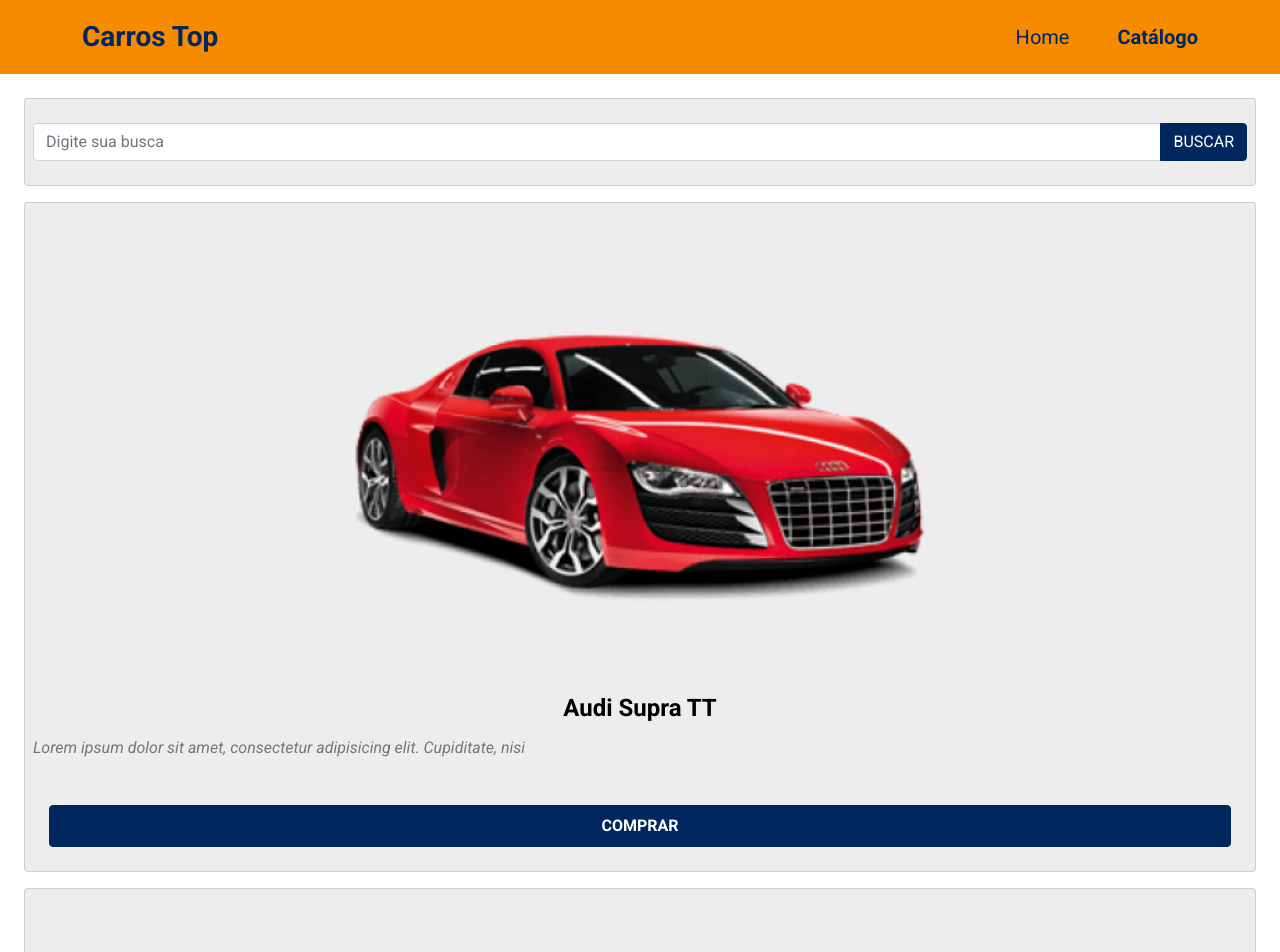
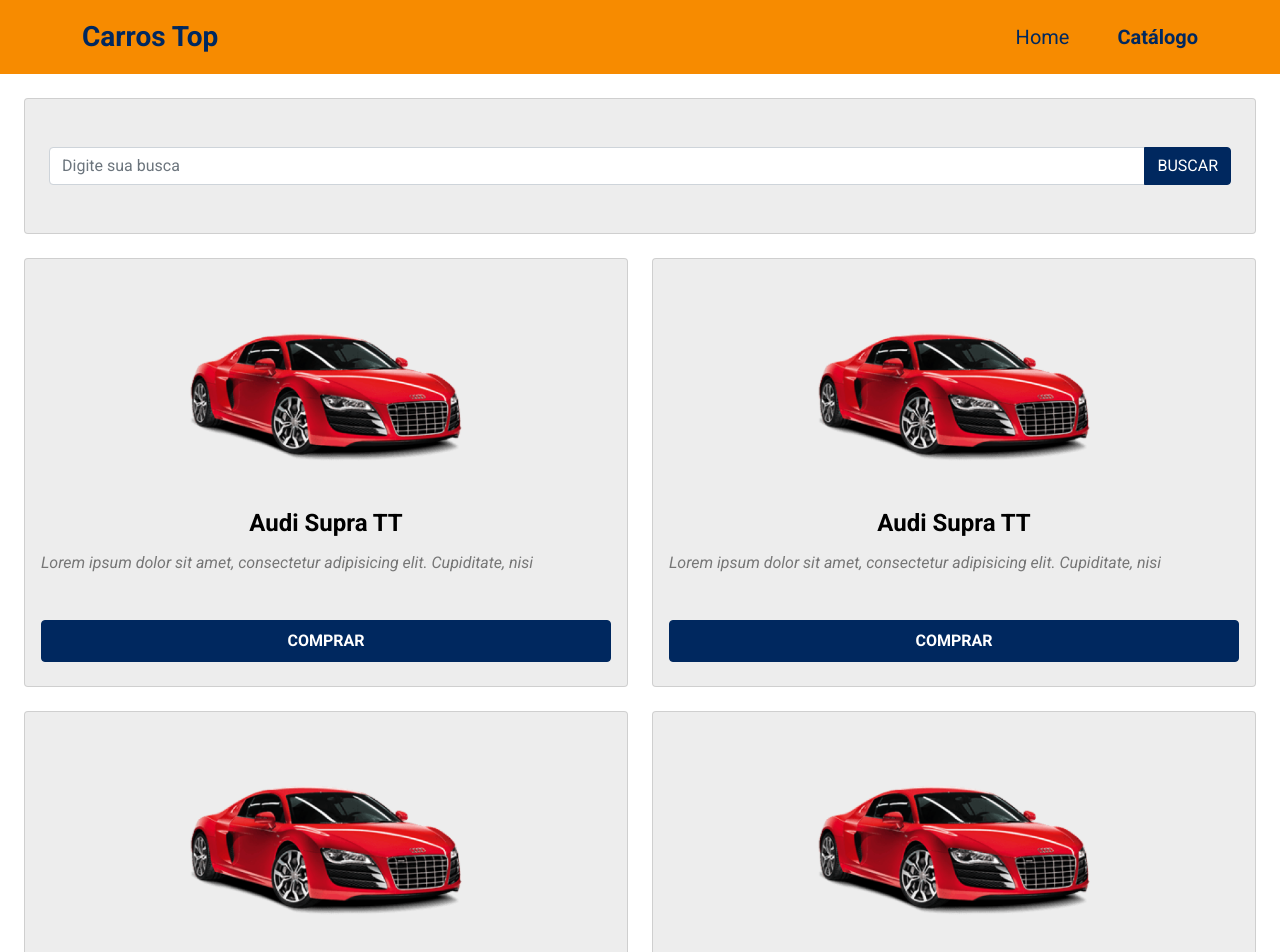
Before and after one commit to grasielaGomes/devsuperior-topcars, a React (Create React App) app: page /products in a window 1280 px wide. Shown: the top 952 px of the page. Built offline with nearby package versions, Linux system fonts and the light colour scheme.

Commit message:
styling search and product sm

```diff
--- a/src/components/Card/card.tsx
+++ b/src/components/Card/card.tsx
@@ -9,7 +9,7 @@
 export function Card({ children, color, hasShadow }: CardProps) {
   return (
     <div
-      className={`card rounded mb-3 ${
+      className={`card ${
         hasShadow ? "shadow" : "shadow-none"
       } text-center ${color}`}
     >
--- a/src/components/Product/product.tsx
+++ b/src/components/Product/product.tsx
@@ -2,20 +2,20 @@
 
 export function Product() {
   return (
-    <div className="py-4">
+    <div className="py-4 px-2">
       <img
         src={cardImg}
         alt="Carro mais top"
         className="col-10 col-md-6 mb-2"
       />
-      <div>
+      <div className="px-2">
         <p className="fs-4 fw-bold">Audi Supra TT</p>
-        <p className="text-black-50 fst-italic text-start px-2">
+        <p className="text-black-50 fst-italic text-start">
           Lorem ipsum dolor sit amet, consectetur adipisicing elit. Cupiditate,
           nisi
         </p>
       </div>
-      <div className="d-grid px-4 mt-5">
+      <div className="d-grid px-2 mt-5">
         <button
           className="btn btn-primary text-uppercase fw-bold py-2"
           type="button"
--- a/src/components/Search/search.tsx
+++ b/src/components/Search/search.tsx
@@ -1,6 +1,6 @@
 export function Search() {
   return (
-    <div className="input-group py-4 px-2">
+    <div className="input-group py-4 px-2 py-sm-5 px-sm-4">
       <input
         type="text"
         className="form-control bg-white"
--- a/src/pages/Catalog/catalog.tsx
+++ b/src/pages/Catalog/catalog.tsx
@@ -4,10 +4,24 @@
 
 export function Catalog() {
   return (
-    <main className="m-2 m-md-4">
+    <main className="m-2 m-sm-4 d-grid gap-2 gap-sm-4">
       <Card children={<Search />} color={"bg-light"} hasShadow={false} />
-      <Card children={<Product />} color={"bg-light"} hasShadow={false} />
-      <Card children={<Product />} color={"bg-light"} hasShadow={false} />
+      <section>
+        <div className="row">
+          <div className="col-sm-6 mb-2 mb-sm-4">
+            <Card children={<Product />} color={"bg-light"} hasShadow={false} />
+          </div>
+          <div className="col-sm-6 mb-2 mb-sm-4">
+            <Card children={<Product />} color={"bg-light"} hasShadow={false} />
+          </div>
+          <div className="col-sm-6 mb-2 mb-sm-4">
+            <Card children={<Product />} color={"bg-light"} hasShadow={false} />
+          </div>
+          <div className="col-sm-6 mb-2 mb-sm-4">
+            <Card children={<Product />} color={"bg-light"} hasShadow={false} />
+          </div>
+        </div>
+      </section>
     </main>
   );
 }
--- a/src/pages/Home/home.tsx
+++ b/src/pages/Home/home.tsx
@@ -4,7 +4,7 @@
 
 export function Home() {
   return (
-    <main className="m-2 m-md-4">
+    <main className="m-2 m-md-4 d-grid gap-2">
       <Card children={<Hero />} color={"bg-primary"} hasShadow={true} />
       <Card children={<CallAction />} color={"bg-light"} hasShadow={false} />
     </main>
```
